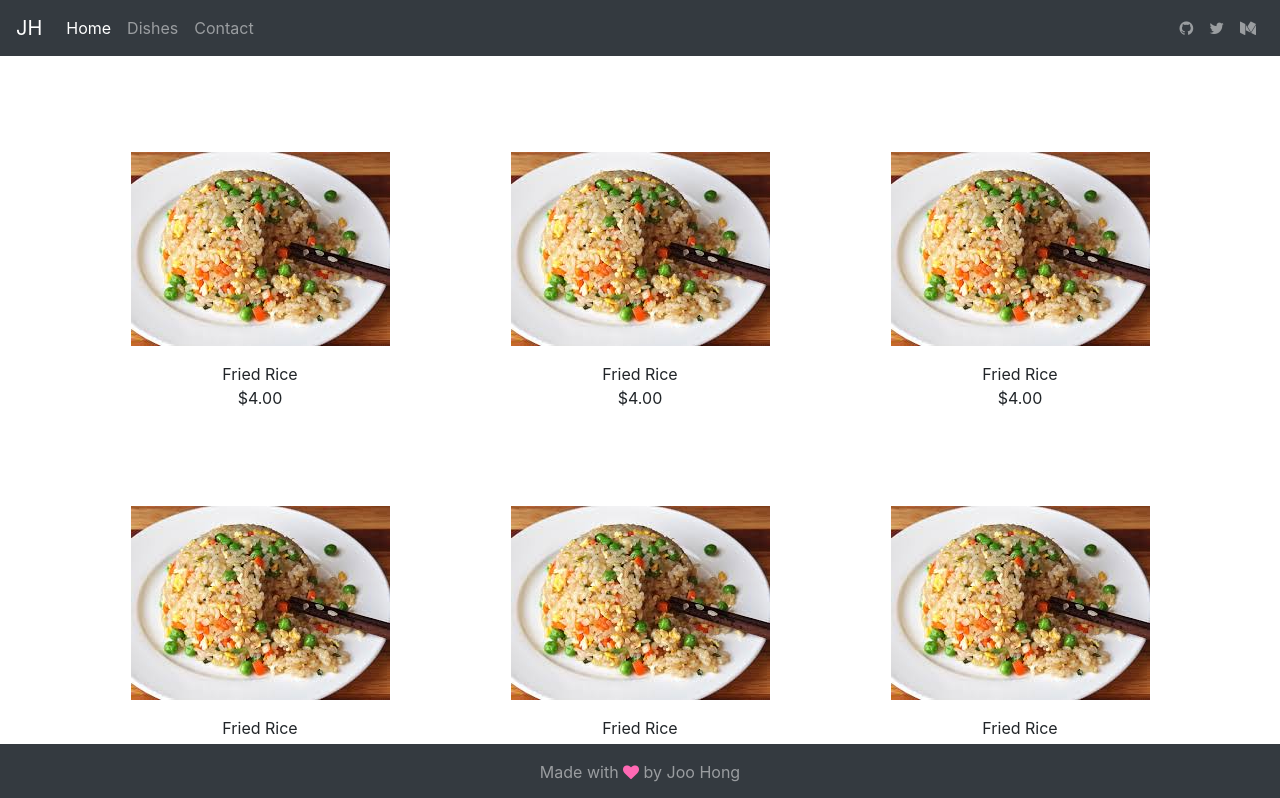
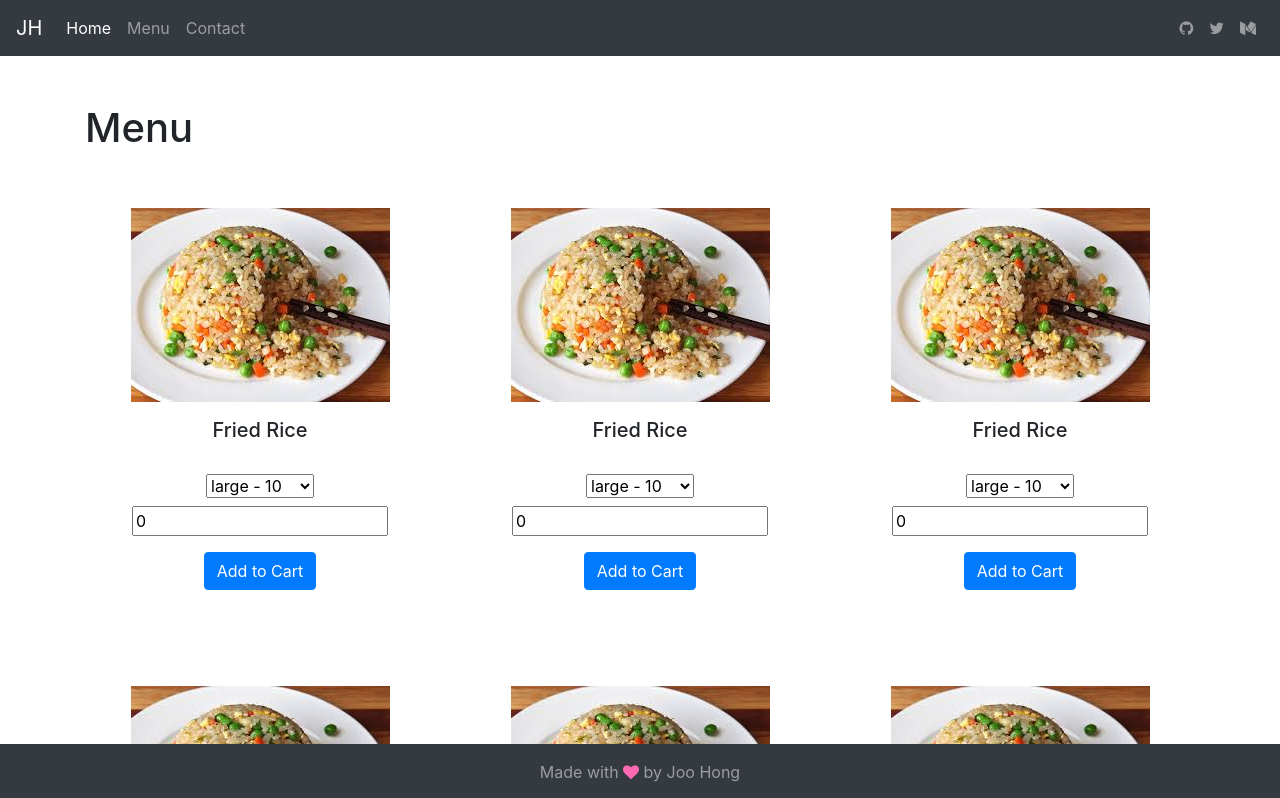
Before and after one commit to joohong89/restaurant-app, an Angular app: page /client/view in a window 1280 px wide. Shown: the top 798 px of the page. Built offline with nearby package versions, Linux system fonts and the light colour scheme.

Commit message:
Added Price Select Dropdown and Quantity Input to individual items in menu

```diff
--- a/src/app/app.module.ts
+++ b/src/app/app.module.ts
@@ -5,12 +5,14 @@ import { AppRoutingModule } from './app-routing.module';
 import { AppComponent } from './app.component';
 import { UiModule } from './ui/ui.module';
 import { ClientModule } from './client/client.module';
+import {FormsModule} from '@angular/forms';
 
 @NgModule({
   declarations: [
     AppComponent
   ],
   imports: [
+    FormsModule,
     BrowserModule,
     AppRoutingModule,
     UiModule,
--- /dev/null
+++ b/src/app/class/Dish.ts
@@ -0,0 +1,20 @@
+import {DishSizePrice} from './DishSizePrice';
+
+export class Dish {
+
+    id: number;
+
+    name: string;
+
+    imageUrl: string;
+
+    price: DishSizePrice;
+
+    quantity: number;
+
+    constructor(public id: number,
+                public name: string,
+                public imageUrl: string,
+                public price: DishSizePrice,
+                public quantity: number = 0) {}
+}
--- /dev/null
+++ b/src/app/class/DishSizePrice.ts
@@ -0,0 +1,8 @@
+export class DishSizePrice {
+
+  large: number;
+  medium: number;
+  small: number;
+
+  constructor() {}
+}
--- a/src/app/client/client.module.ts
+++ b/src/app/client/client.module.ts
@@ -2,11 +2,12 @@ import { NgModule } from '@angular/core';
 import { CommonModule } from '@angular/common';
 import { SearchComponent } from './search/search.component';
 import { RouterModule } from '@angular/router';
+import {FormsModule} from '@angular/forms';
 
 @NgModule({
   declarations: [SearchComponent],
   imports: [
-    CommonModule, RouterModule
+    CommonModule, RouterModule, FormsModule
   ]
 })
 export class ClientModule { }
--- a/src/app/client/search/search.component.html
+++ b/src/app/client/search/search.component.html
@@ -1,18 +1,22 @@
-
 
     <div class="row" >
-        <div *ngFor="let dish of dishes" class="col-lg-4 text-center p-5">
+        <div class="col-lg-12">
+          <h1>Menu</h1>
+        </div>
+        <div *ngFor="let dish of dishes; let index = index;" class="col-lg-4 text-center pt-5 pb-5">
             <img src="{{dish.imageUrl}}" alt="{{dish.name}}">
             <div class="mt-3">
-                <span>
+                <h5>
                     {{dish.name}}
-                </span>
+                </h5>
                 <br>
-                 <span>
-                    {{dish.price | currency}}
-                </span>
+              <select id="">
+                <option *ngFor="let item of dish.price | keyvalue" value="item">{{item.key}} - {{item.value}}</option>
+              </select>
             </div>
-
-
+            <div class="mt-2">
+              <input type="number" [(ngModel)]="dishes[index].quantity" min="0">
+            </div>
+            <button class="btn btn-primary mt-3">Add to Cart</button>
         </div>
     </div>
--- a/src/app/client/search/search.component.ts
+++ b/src/app/client/search/search.component.ts
@@ -1,5 +1,6 @@
 import { Component, OnInit } from '@angular/core';
-import { Dish } from '../../class/dish';
+import { Dish } from '../../class/Dish';
+import {FormsModule} from '@angular/forms';
 
 @Component({
   selector: 'app-search',
@@ -15,31 +16,20 @@ export class SearchComponent implements OnInit {
   ngOnInit() {
       // temp hardcoded data for developement purpose
       this.dishes = [
-          {name: 'Fried Rice', imageUrl: 'assets/img/fried-rice.jpg', price: 4},
-          {name: 'Fried Rice', imageUrl: 'assets/img/fried-rice.jpg', price: 4},
-          {name: 'Fried Rice', imageUrl: 'assets/img/fried-rice.jpg', price: 4},
-          {name: 'Fried Rice', imageUrl: 'assets/img/fried-rice.jpg', price: 4},
-          {name: 'Fried Rice', imageUrl: 'assets/img/fried-rice.jpg', price: 4},
-          {name: 'Fried Rice', imageUrl: 'assets/img/fried-rice.jpg', price: 4},
-          {name: 'Fried Rice', imageUrl: 'assets/img/fried-rice.jpg', price: 4},
-          {name: 'Fried Rice', imageUrl: 'assets/img/fried-rice.jpg', price: 4},
-          {name: 'Fried Rice', imageUrl: 'assets/img/fried-rice.jpg', price: 4},
-          {name: 'Fried Rice', imageUrl: 'assets/img/fried-rice.jpg', price: 4},
-          {name: 'Fried Rice', imageUrl: 'assets/img/fried-rice.jpg', price: 4},
-          {name: 'Fried Rice', imageUrl: 'assets/img/fried-rice.jpg', price: 4},
-          {name: 'Fried Rice', imageUrl: 'assets/img/fried-rice.jpg', price: 4},
-          {name: 'Fried Rice', imageUrl: 'assets/img/fried-rice.jpg', price: 4},
-          {name: 'Fried Rice', imageUrl: 'assets/img/fried-rice.jpg', price: 4},
-          {name: 'Fried Rice', imageUrl: 'assets/img/fried-rice.jpg', price: 4},
-          {name: 'Fried Rice', imageUrl: 'assets/img/fried-rice.jpg', price: 4},
-          {name: 'Fried Rice', imageUrl: 'assets/img/fried-rice.jpg', price: 4},
-          {name: 'Fried Rice', imageUrl: 'assets/img/fried-rice.jpg', price: 4},
-          {name: 'Fried Rice', imageUrl: 'assets/img/fried-rice.jpg', price: 4},
-          {name: 'Fried Rice', imageUrl: 'assets/img/fried-rice.jpg', price: 4},
-          {name: 'Fried Rice', imageUrl: 'assets/img/fried-rice.jpg', price: 4},
-          {name: 'Fried Rice', imageUrl: 'assets/img/fried-rice.jpg', price: 4},
-          {name: 'Fried Rice', imageUrl: 'assets/img/fried-rice.jpg', price: 4},
+          new Dish(1,'Fried Rice', 'assets/img/fried-rice.jpg', {large: 10, medium: 7, small: 5}),
+          new Dish(2,'Fried Rice', 'assets/img/fried-rice.jpg', {large: 10, medium: 7, small: 5}),
+          new Dish(3,'Fried Rice', 'assets/img/fried-rice.jpg', {large: 10, medium: 7, small: 5}),
+          new Dish(4,'Fried Rice', 'assets/img/fried-rice.jpg', {large: 10, medium: 7, small: 5}),
+          new Dish(5,'Fried Rice', 'assets/img/fried-rice.jpg', {large: 10, medium: 7, small: 5}),
+          new Dish(6,'Fried Rice', 'assets/img/fried-rice.jpg', {large: 10, medium: 7, small: 5}),
+          new Dish(7,'Fried Rice', 'assets/img/fried-rice.jpg', {large: 10, medium: 7, small: 5}),
+          new Dish(8,'Fried Rice', 'assets/img/fried-rice.jpg', {large: 10, medium: 7, small: 5}),
+          new Dish(9,'Fried Rice', 'assets/img/fried-rice.jpg', {large: 10, medium: 7, small: 5}),
+          new Dish(10,'Fried Rice', 'assets/img/fried-rice.jpg', {large: 10, medium: 7, small: 5}),
+          new Dish(11,'Fried Rice', 'assets/img/fried-rice.jpg', {large: 10, medium: 7, small: 5}),
+          new Dish(12,'Fried Rice', 'assets/img/fried-rice.jpg', {large: 10, medium: 7, small: 5})
       ];
   }
 
+
 }
--- a/src/app/ui/header/header.component.html
+++ b/src/app/ui/header/header.component.html
@@ -3,7 +3,7 @@
   <div class="navbar-expand mr-auto">
     <div class="navbar-nav">
       <a class="nav-item nav-link active" href="#">Home</a>
-      <a class="nav-item nav-link" routerLink='/client/view' >Dishes</a>
+      <a class="nav-item nav-link" routerLink='/client/view' >Menu</a>
       <a class="nav-item nav-link" href="#">Contact</a>
     </div>
   </div>
```
Also changed, not shown: src/app/class/dish.ts (deleted, +0 -7 lines).
